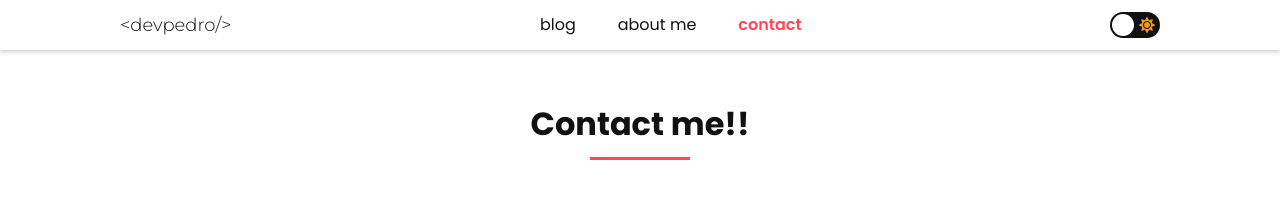
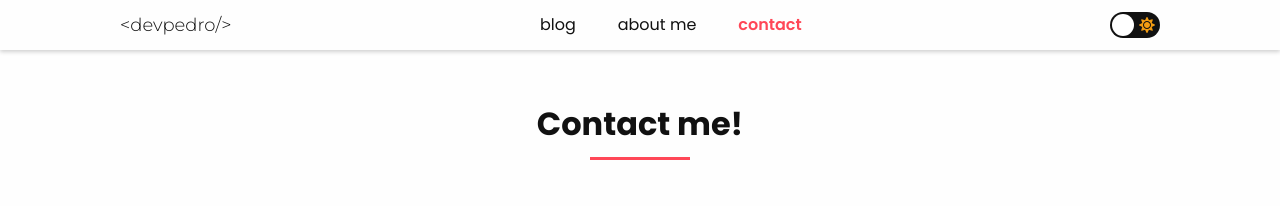
Before and after one commit to pedrodruviaro/blog-do-pedro, a React (Create React App) app: page /contact in a window 1280 px wide. Shown: the top 206 px of the page. Built offline with nearby package versions, Linux system fonts and the light colour scheme.

Commit message:
corrigindo bugs

```diff
--- a/src/Pages/Contact/index.jsx
+++ b/src/Pages/Contact/index.jsx
@@ -66,7 +66,7 @@ export default function Index() {
   return (
     <div>
       <FlexContainer direction="column">
-        <PrimaryTitle>Contact me!!</PrimaryTitle>
+        <PrimaryTitle>Contact me!</PrimaryTitle>
         <FormStyled onSubmit={sendEmail}>
           <input
             type="text"
--- a/src/objects/HeaderApp/index.jsx
+++ b/src/objects/HeaderApp/index.jsx
@@ -3,7 +3,6 @@ import { Link, useLocation } from "react-router-dom";
 import FlexContainer from "../../components/FlexContainer";
 import ThemeToggler from "../../components/ThemeToggler";
 import { HeaderStyled, LinksContainer } from "./styles";
-import logo from '../../images/demo.svg'
 
 export default function Index(props) {
   const location = useLocation();
```
